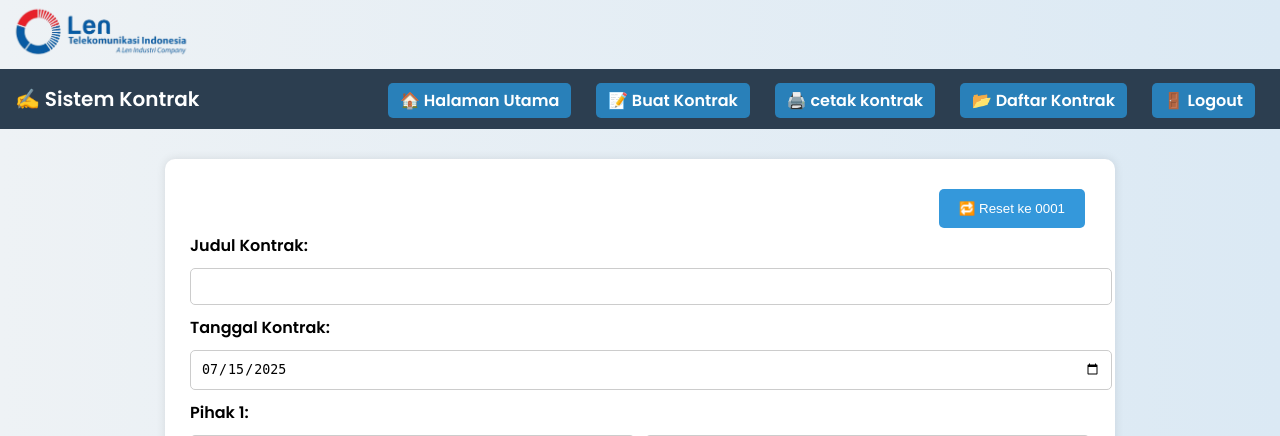
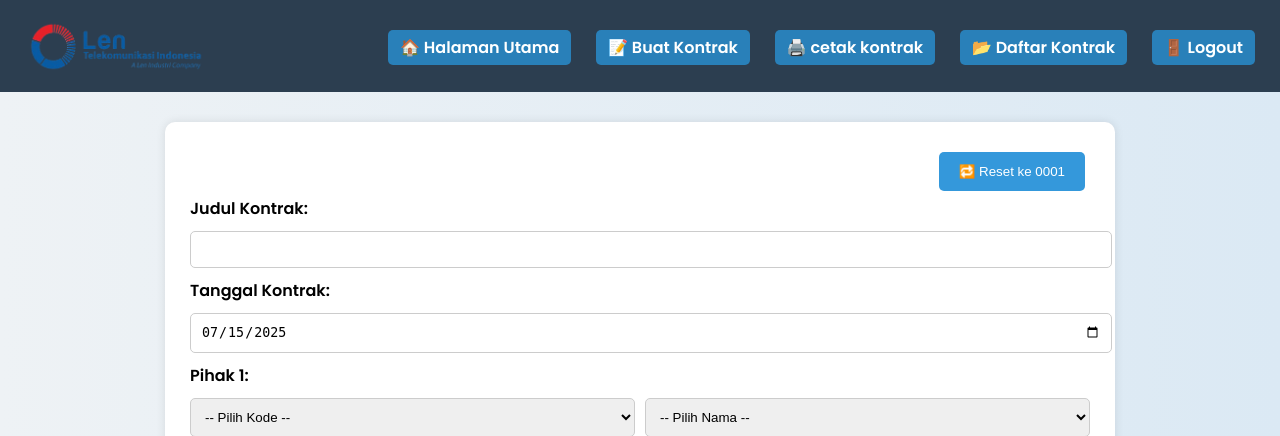
Before and after one commit to IannxGusion/Kontrak, a PHP site: page /Kontrak.php in a window 1280 px wide. Shown: the top 436 px of the page. Run offline with PHP 8.4, Linux system fonts and the light colour scheme; the visitor is signed in with stand-in values (Sample User, id 1).

Commit message:
update dikit

```diff
--- a/Kontrak.php
+++ b/Kontrak.php
@@ -112,7 +112,7 @@
 
 <head>
     <meta charset="UTF-8">
-     <img src="logolti.png" width="200px" height="auto" alt="logo">
+    <title>Form Kontrak</title>
     <link href="https://fonts.googleapis.com/css2?family=Poppins:wght@400;600&display=swap" rel="stylesheet">
     <style>
         body {
@@ -232,7 +232,7 @@
 
 <body>
     <div class="navbar">
-        <div>✍️ Sistem Kontrak</div>
+         <img src="logolti.png" width="200px" height="auto" alt="logo">
         <div>
             <a href="dashboard.php">🏠 Halaman Utama</a>
             <a href="kontrak.php">📝 Buat Kontrak</a>
```
